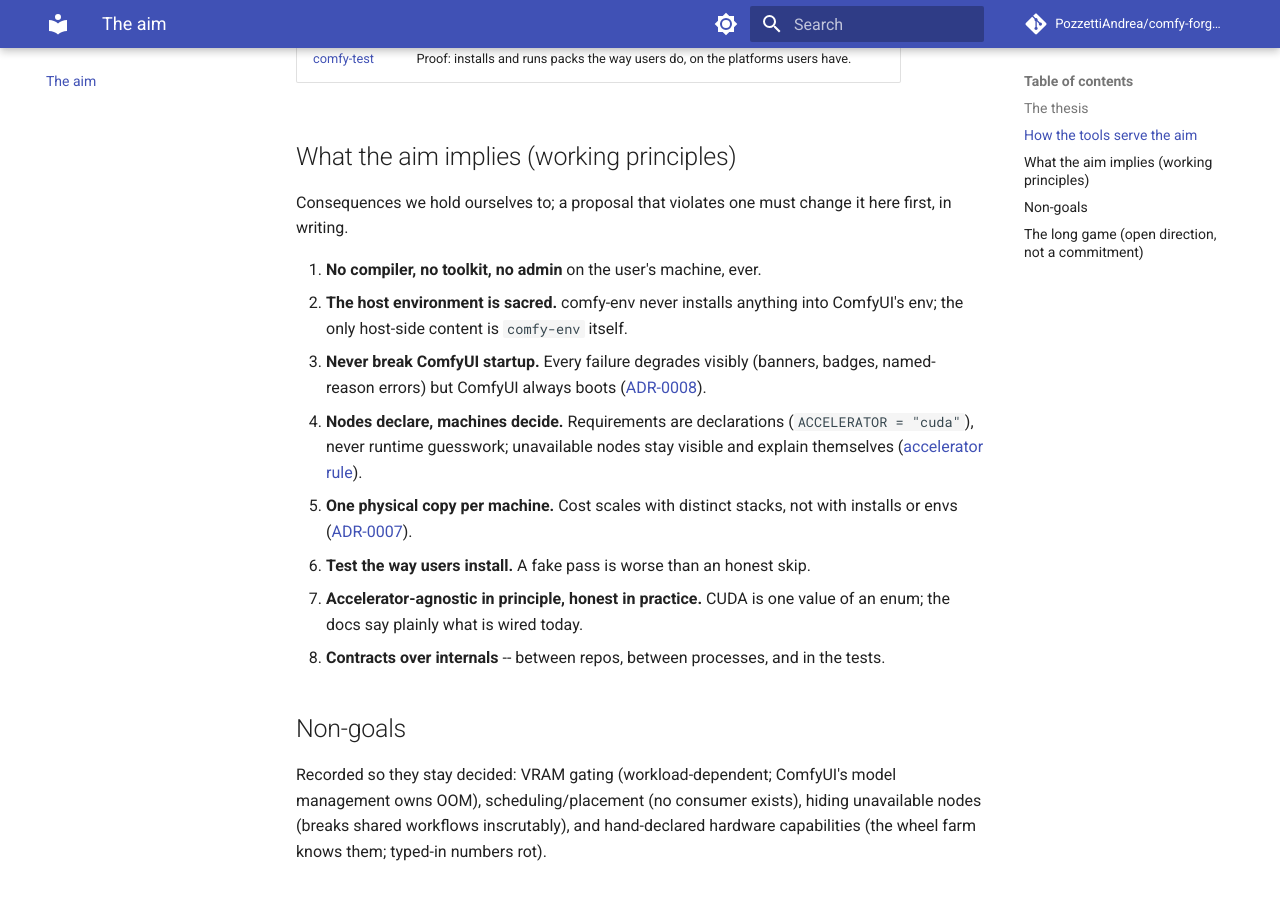
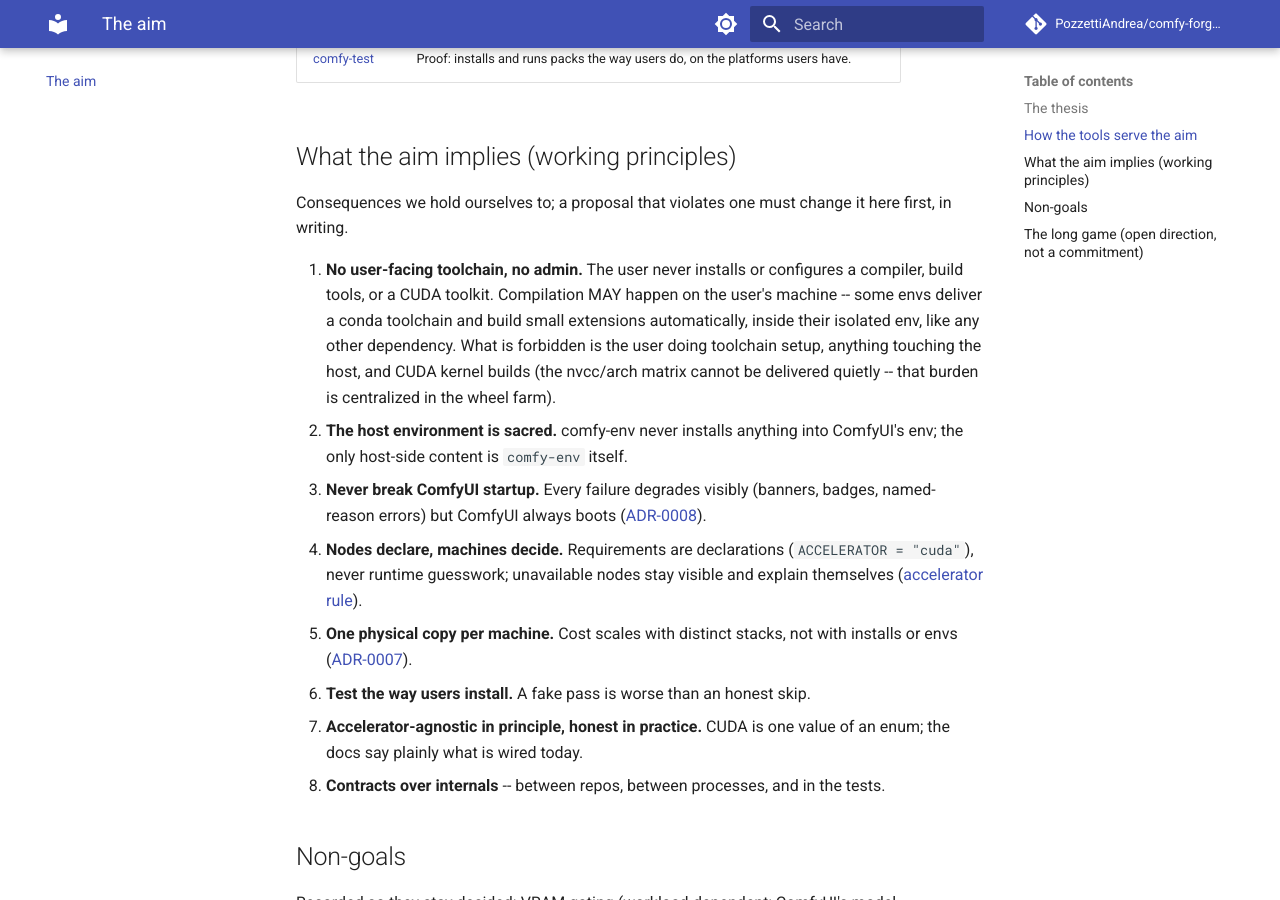
Before and after one commit to Comfy-Forge/comfy-forge-docs, an MkDocs documentation site: the page built from docs/aims.md, in a window 1280 px wide and 900 px high, scrolled down 1303 px. Built offline with MkDocs 1.6.1 and Material for MkDocs 9.7.7, drawn with Linux system fonts in a browser that asks for light colours; comment, search, counter and statistics services are not loaded.

Commit message:
Refine principle 1: forbid user-facing toolchains, not compilation itself
Co-Authored-By: Claude Fable 5 <noreply@anthropic.com>

```diff
--- a/docs/aims.md
+++ b/docs/aims.md
@@ -59,7 +59,14 @@ until then, compatibility is the weapon.
 Consequences we hold ourselves to; a proposal that violates one must
 change it here first, in writing.
 
-1. **No compiler, no toolkit, no admin** on the user's machine, ever.
+1. **No user-facing toolchain, no admin.** The user never installs or
+   configures a compiler, build tools, or a CUDA toolkit. Compilation MAY
+   happen on the user's machine -- some envs deliver a conda toolchain and
+   build small extensions automatically, inside their isolated env, like
+   any other dependency. What is forbidden is the user doing toolchain
+   setup, anything touching the host, and CUDA kernel builds (the
+   nvcc/arch matrix cannot be delivered quietly -- that burden is
+   centralized in the wheel farm).
 2. **The host environment is sacred.** comfy-env never installs anything
    into ComfyUI's env; the only host-side content is `comfy-env` itself.
 3. **Never break ComfyUI startup.** Every failure degrades visibly
```
